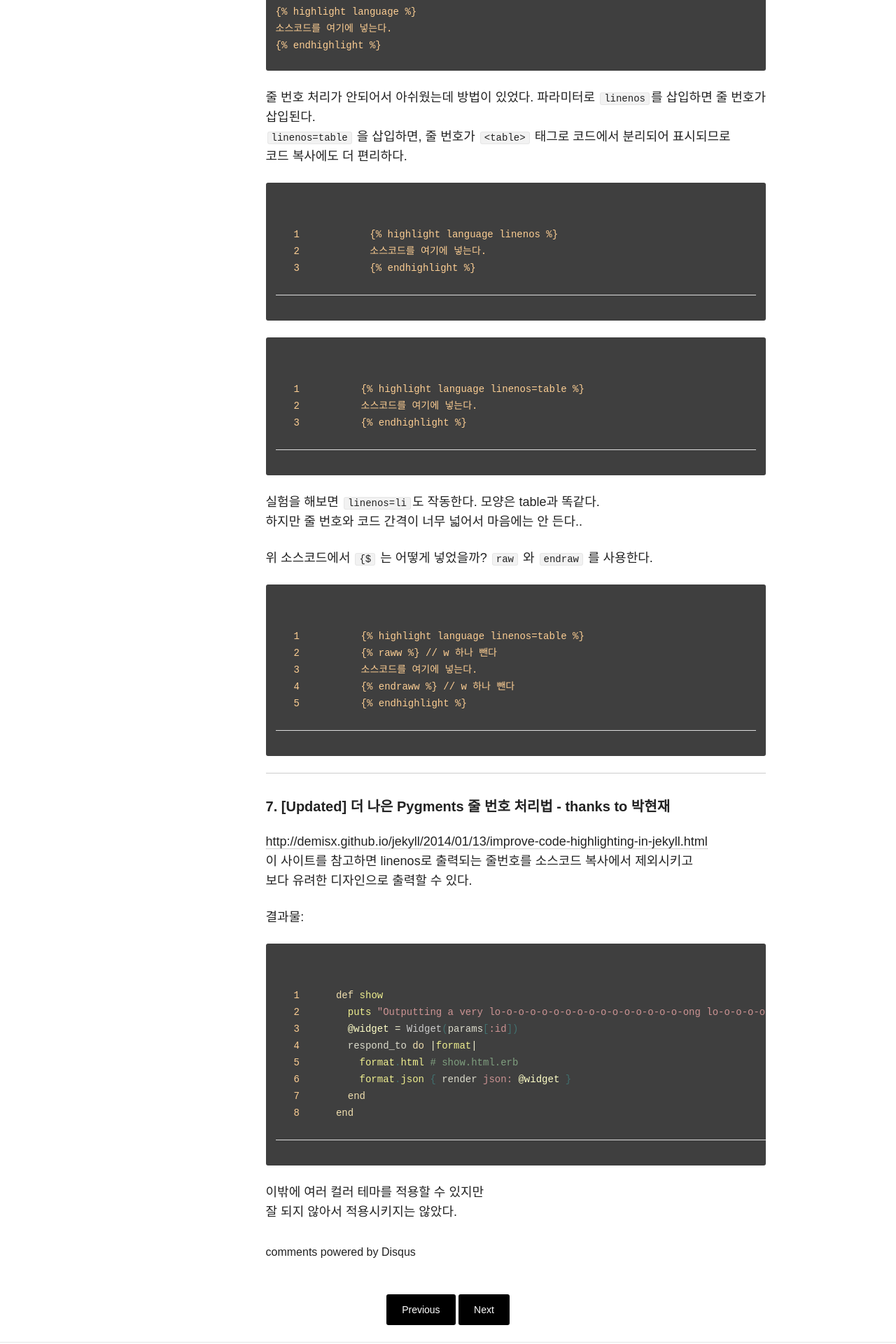
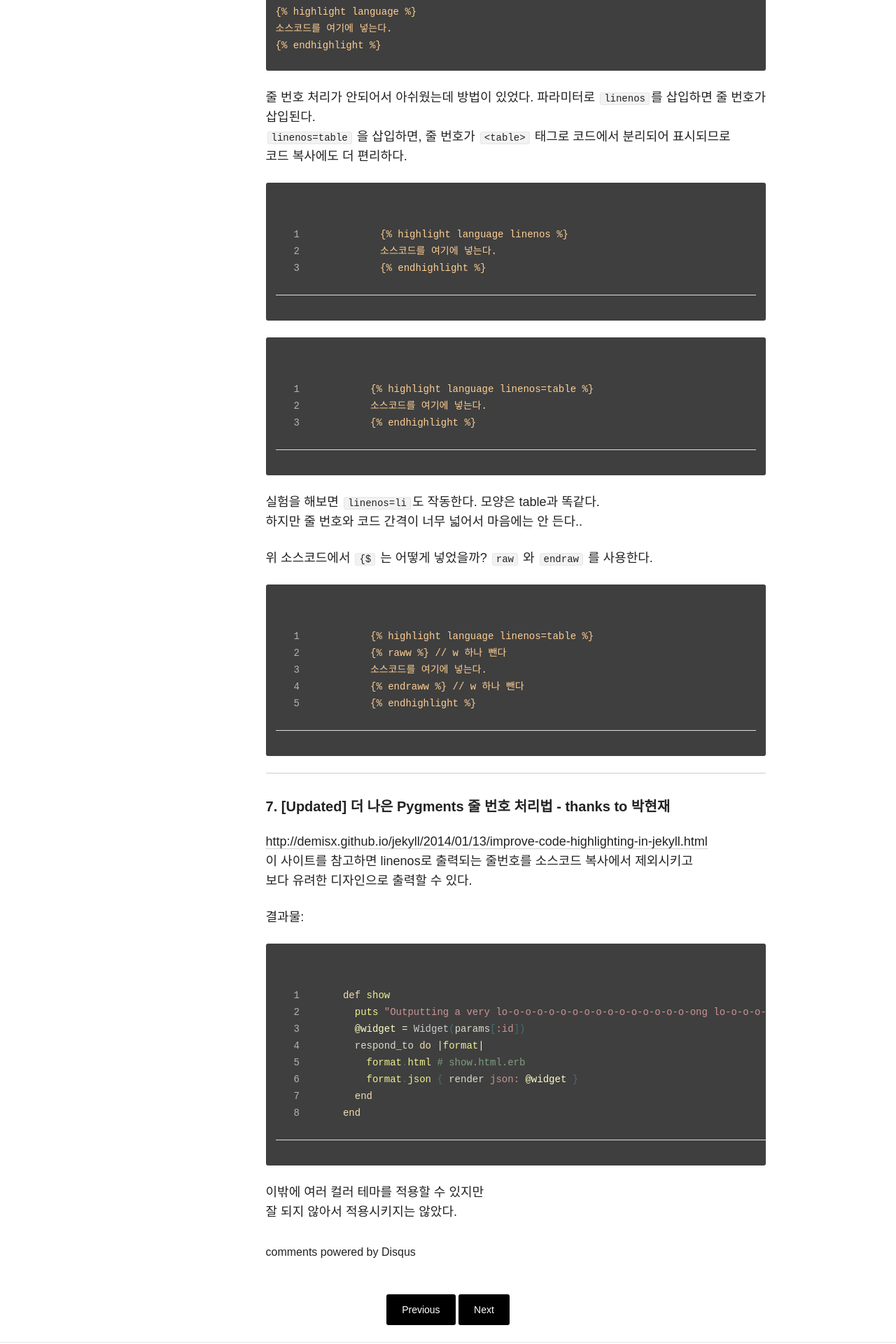
Before and after one commit to djkeh/djkeh.github.io, a Jekyll site: the page built from _posts/articles/2015-02-09-Hangul-test-jekyll-tips.md, in a window 1280 px wide. Shown: the part 2930-4850 px from the top of the page at 70% size. Built offline with Jekyll 4.4.1, drawn with Linux system fonts in a browser that asks for light colours; nearby versions of some CDN libraries; comment, search, counter and statistics services are not loaded.

Commit message:
quick fix

```diff
--- a/_sass/_pygments.scss
+++ b/_sass/_pygments.scss
@@ -9,6 +9,11 @@
         margin: 0;
         padding: 1em;
     }
+}
+
+.highlight .lineno {
+    padding-right: 24px;
+    color: lighten(#333332,50)
 }
 
 .highlight .hll {
```
